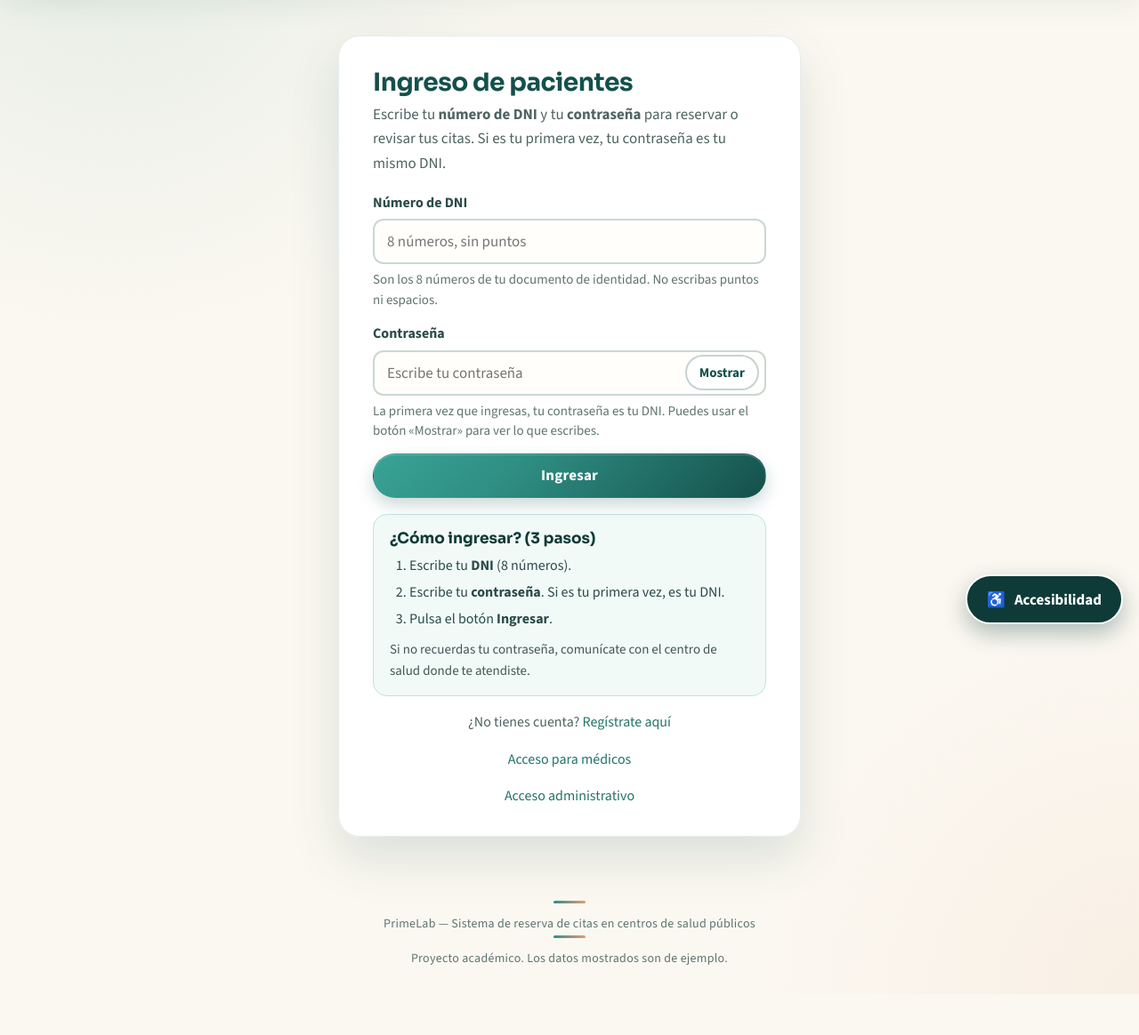
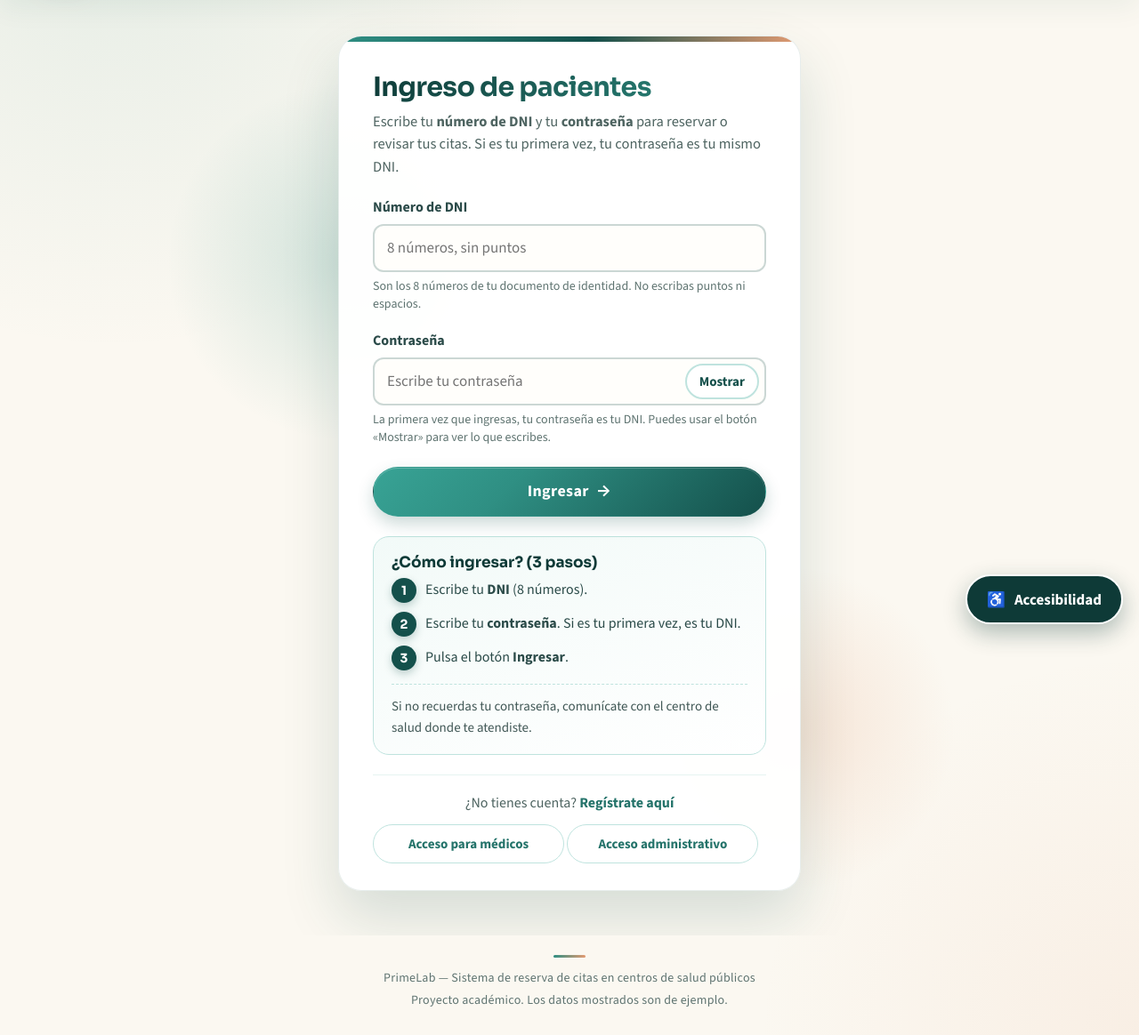
Before and after one commit to estu74519247-droid/PROYECTO---RESERVAS-, a PHP site: page / in a window 1280 px wide. Shown: the part 80-1244 px from the top of the page at 89% size. Before the commit the page ends 1165 px from the top, so only its background shows below. Run offline with PHP 8.4, Linux system fonts and the light colour scheme.

Commit message:
Mejoras en el diseño del proyecto

```diff
--- a/css/style.css
+++ b/css/style.css
@@ -3567,3 +3567,269 @@ body::-webkit-scrollbar-thumb:hover {
   border-radius: 3px;
   background: linear-gradient(90deg, var(--blue-500), var(--accent));
 }
+
+/* ==========================================================================
+   MEJORAS — INGRESO DE PACIENTES (login) y pantallas de acceso
+   Pegar AL FINAL de css/style.css, después de los bloques anteriores.
+   Solo CSS: no cambia HTML, PHP ni JS.
+   Incluye la corrección de la barrita del pie, que salía repetida cuando
+   el pie tiene dos líneas de texto (como en esta pantalla).
+   ========================================================================== */
+
+/* ---- Corrección del pie: la barrita solo en la primera línea ---- */
+.site-footer p:not(:first-child)::before {
+  content: none;
+  display: none;
+}
+
+/* ---- Fondo de la pantalla con destellos suaves ---- */
+.login-page {
+  position: relative;
+  overflow: hidden;
+}
+.login-page::before,
+.login-page::after {
+  content: "";
+  position: absolute;
+  border-radius: 50%;
+  pointer-events: none;
+  z-index: 0;
+}
+.login-page::before {
+  width: 420px;
+  height: 420px;
+  left: calc(50% - 460px);
+  top: 8%;
+  background: radial-gradient(circle, rgba(47, 143, 131, 0.2), transparent 68%);
+}
+.login-page::after {
+  width: 380px;
+  height: 380px;
+  right: calc(50% - 440px);
+  bottom: 4%;
+  background: radial-gradient(
+    circle,
+    rgba(227, 155, 114, 0.22),
+    transparent 68%
+  );
+}
+
+/* ---- Tarjeta ---- */
+.login-card {
+  position: relative;
+  z-index: 1;
+  overflow: hidden;
+  padding: 40px 38px 30px;
+  border-radius: 26px;
+  box-shadow:
+    0 30px 64px rgba(20, 80, 75, 0.16),
+    0 2px 0 rgba(255, 255, 255, 0.8) inset;
+  animation: pl-aparecer 0.5s ease both;
+}
+.login-card::before {
+  content: "";
+  position: absolute;
+  left: 0;
+  right: 0;
+  top: 0;
+  height: 6px;
+  background: linear-gradient(
+    90deg,
+    var(--blue-500),
+    var(--teal-800) 55%,
+    var(--accent)
+  );
+}
+.login-card h1 {
+  font-size: 30px;
+  margin-bottom: 8px;
+  background: linear-gradient(135deg, var(--teal-900), var(--blue-500));
+  -webkit-background-clip: text;
+  background-clip: text;
+  -webkit-text-fill-color: transparent;
+  color: var(--teal-800);
+}
+.login-card .muted {
+  font-size: 16.5px;
+  line-height: 1.55;
+  margin-bottom: 20px;
+}
+
+/* ---- Aviso (por ejemplo "Cerraste sesión correctamente") ---- */
+.login-card .alert.show {
+  display: flex;
+  align-items: center;
+  gap: 10px;
+  font-weight: 600;
+  box-shadow: 0 4px 12px rgba(20, 80, 75, 0.06);
+}
+.login-card .alert.show::before {
+  flex: 0 0 24px;
+  height: 24px;
+  border-radius: 50%;
+  display: inline-flex;
+  align-items: center;
+  justify-content: center;
+  font-size: 14px;
+  font-weight: 800;
+}
+.login-card .alert.success::before {
+  content: "✓";
+  background: var(--success);
+  color: #fff;
+}
+.login-card .alert.error::before {
+  content: "!";
+  background: var(--danger);
+  color: #fff;
+}
+
+/* ---- Campos ---- */
+.login-card .form-stack {
+  gap: 18px;
+}
+.login-card .field input {
+  min-height: 54px;
+  font-size: 17px;
+}
+.login-card .field-help {
+  font-size: 14px;
+  line-height: 1.45;
+}
+
+/* Evita el fondo azul que pone Chrome al autocompletar */
+.login-card input:-webkit-autofill,
+.login-card input:-webkit-autofill:hover,
+.login-card input:-webkit-autofill:focus {
+  -webkit-box-shadow: 0 0 0 40px #fffdf8 inset !important;
+  -webkit-text-fill-color: var(--ink) !important;
+  caret-color: var(--ink);
+}
+
+/* Botón "Mostrar" */
+.boton-ver-clave {
+  border-color: var(--blue-200);
+  color: var(--teal-800);
+  transition:
+    background 0.18s ease,
+    border-color 0.18s ease,
+    color 0.18s ease;
+}
+.boton-ver-clave:hover {
+  background: var(--teal-800);
+  border-color: var(--teal-800);
+  color: #fff;
+}
+
+/* Botón Ingresar */
+.login-card .button.primary.full {
+  min-height: 56px;
+  font-size: 18px;
+  letter-spacing: 0.02em;
+  margin-top: 4px;
+}
+.login-card .button.primary.full::after {
+  content: "→";
+  transition: transform 0.2s ease;
+}
+.login-card .button.primary.full:hover::after {
+  transform: translateX(5px);
+}
+
+/* ---- Caja de ayuda: pasos con números en círculo ---- */
+.ayuda-pasos {
+  margin-top: 22px;
+  padding: 18px 20px;
+  border-radius: 18px;
+  background: linear-gradient(160deg, var(--blue-50), #fff);
+}
+.ayuda-pasos ol {
+  list-style: none;
+  padding-left: 0;
+  counter-reset: paso;
+  gap: 10px;
+}
+.ayuda-pasos li {
+  counter-increment: paso;
+  position: relative;
+  padding-left: 38px;
+  min-height: 28px;
+}
+.ayuda-pasos li::before {
+  content: counter(paso);
+  position: absolute;
+  left: 0;
+  top: -1px;
+  width: 28px;
+  height: 28px;
+  border-radius: 50%;
+  display: flex;
+  align-items: center;
+  justify-content: center;
+  background: var(--teal-800);
+  color: #fff;
+  font:
+    700 14px "Sora",
+    sans-serif;
+  box-shadow: 0 4px 10px rgba(20, 80, 75, 0.25);
+}
+.ayuda-pasos .ayuda-nota {
+  margin-top: 14px;
+  padding-top: 12px;
+  border-top: 1px dashed var(--blue-200);
+}
+
+/* ---- Enlaces de abajo ---- */
+.login-foot {
+  font-size: 16px;
+}
+.login-foot a {
+  font-weight: 700;
+}
+
+/* Primer enlace (justo debajo de la caja de ayuda): separado por una línea */
+.ayuda-pasos + .login-foot {
+  margin-top: 22px;
+  padding-top: 18px;
+  border-top: 1px solid var(--blue-100);
+}
+
+/* "Acceso para médicos" y "Acceso administrativo": dos botones lado a lado */
+.login-foot + .login-foot {
+  display: inline-block;
+  width: calc(50% - 6px);
+  margin-top: 12px;
+}
+.login-foot + .login-foot a {
+  display: block;
+  padding: 9px 10px;
+  border: 1px solid var(--blue-200);
+  border-radius: 999px;
+  font-size: 15px;
+  transition:
+    background 0.18s ease,
+    border-color 0.18s ease,
+    transform 0.18s ease;
+}
+.login-foot + .login-foot a:hover {
+  background: var(--blue-50);
+  border-color: var(--blue-300);
+  transform: translateY(-2px);
+}
+
+/* ---- Pantallas pequeñas ---- */
+@media (max-width: 560px) {
+  .login-page {
+    padding: 24px 14px 36px;
+  }
+  .login-card {
+    padding: 34px 22px 26px;
+    border-radius: 22px;
+  }
+  .login-card h1 {
+    font-size: 27px;
+  }
+  .login-foot + .login-foot {
+    width: 100%;
+  }
+}
```
